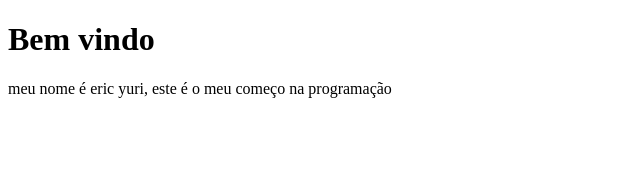
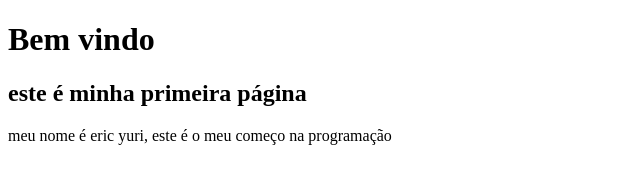
Before and after one commit to ericyuri7/ericyuri7.github.io, a plain HTML site: page novo.html in a window 1280 px wide. Shown: the whole page, without its empty margins (0-640 px from the left). Drawn offline with Linux system fonts and the light colour scheme.

Commit message:
Update novo.html

```diff
--- a/novo.html
+++ b/novo.html
@@ -8,6 +8,7 @@
 <body>
 
     <h1>Bem vindo</h1>
+    <h2>este é minha primeira página</h2>
     <p>meu nome é eric yuri, este é o meu começo na programação</p>
 
 </body>
```
